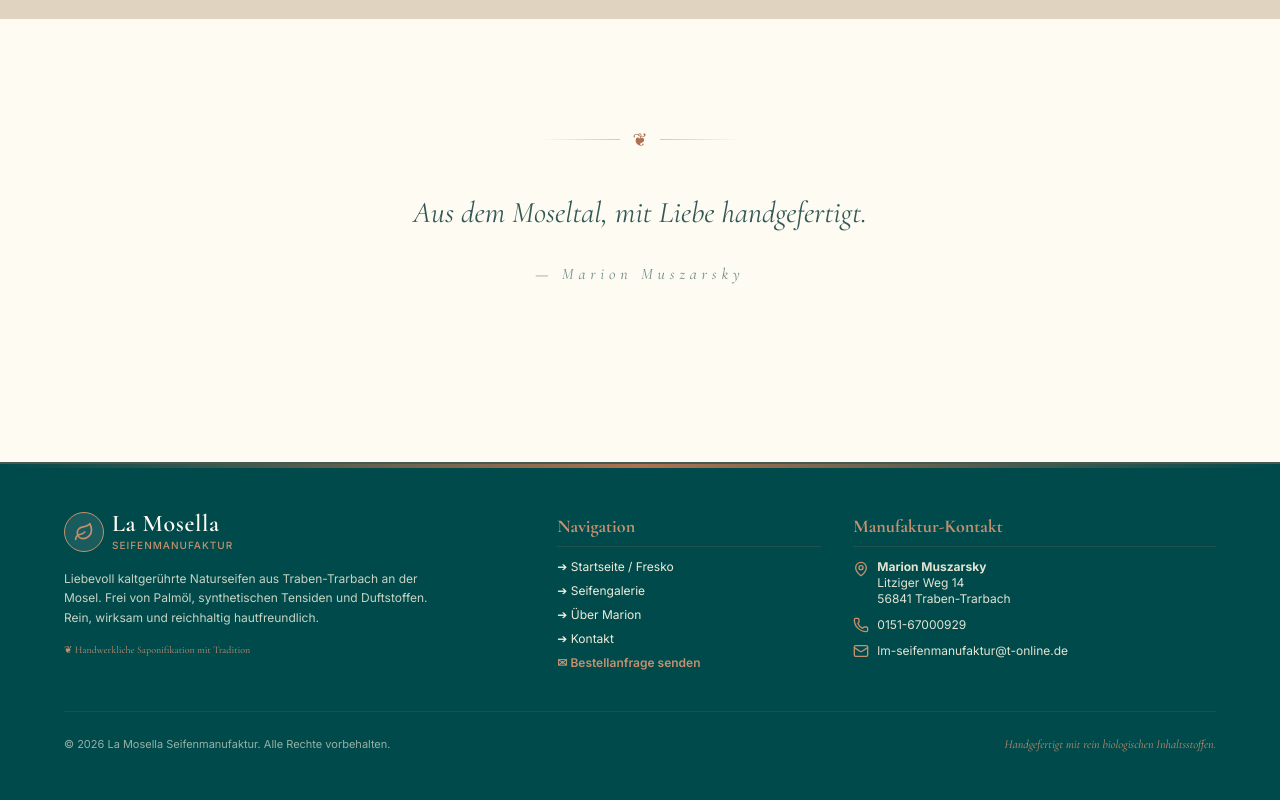
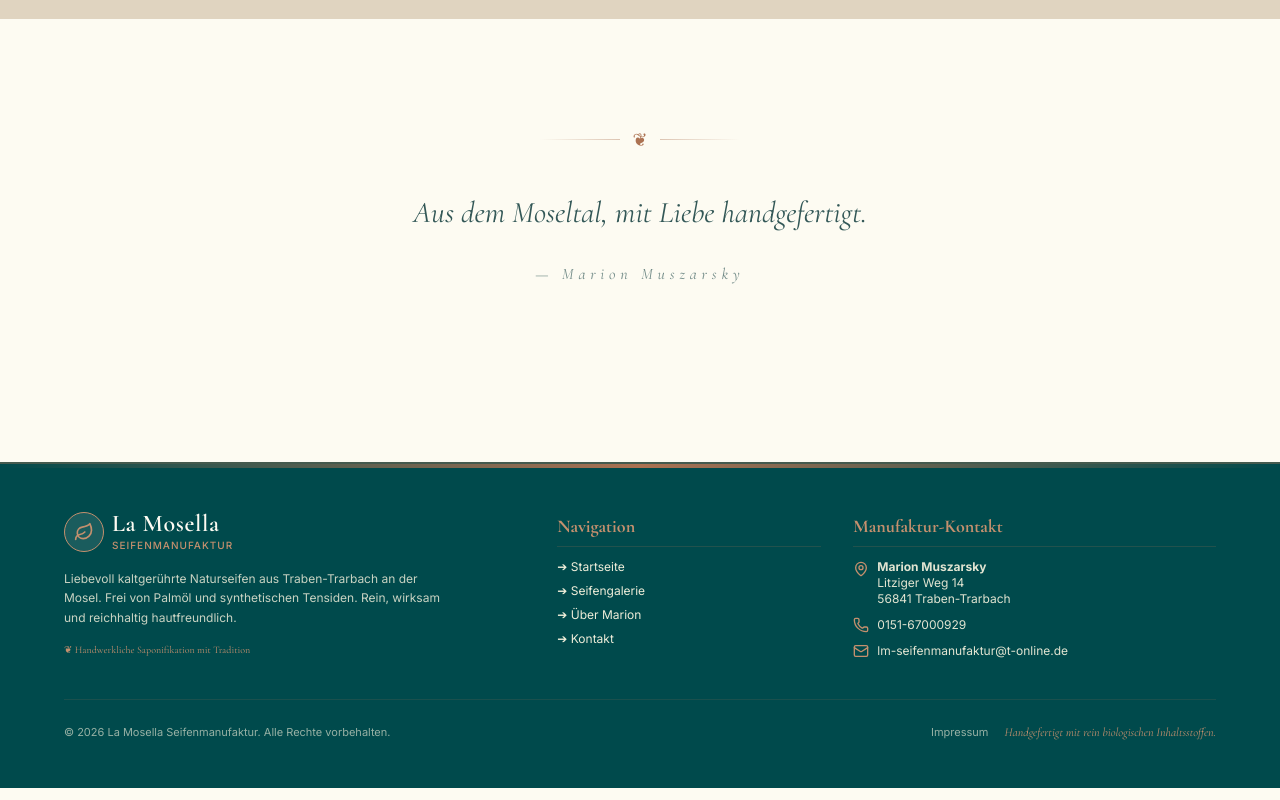
Before and after one commit to Franz0808/La-Mosella, a React (Vite) app: page / in a window 1280 px wide. Shown: the part 2449-3249 px from the top of the page. Built offline with nearby package versions, Linux system fonts and the light colour scheme.

Commit message:
Changed footer and added impressum

```diff
--- a/src/App.tsx
+++ b/src/App.tsx
@@ -48,10 +48,7 @@ export default function App() {
       </main>
 
       {/* Elegant Footer */}
-      <Footer
-        setActiveSection={handleSectionChange}
-        onOpenContact={() => setIsContactOpen(true)}
-      />
+      <Footer setActiveSection={handleSectionChange} />
 
       {/* Inquiry Form Modal Drawer Popup */}
       <ContactModal
--- a/src/components/AboutUs.tsx
+++ b/src/components/AboutUs.tsx
@@ -19,8 +19,8 @@ export default function AboutUs() {
         <div className="md:col-span-7 space-y-6">
           <div className="prose text-moss-dark/65 leading-relaxed text-sm md:text-base space-y-4">
             <p>
-              Mein Name ist <span className="text-moss font-semibold">Marion Muszarsky</span> und ich bin die Gründerin von{' '}
-              <span className="text-moss font-semibold">La Mosella</span>.
+              Mein Name ist <span className="text-moss font-semibold">Marion Muszarsky</span> und ich bin die Gründerin der {' '}
+              <span className="text-moss font-semibold">La Mosella Seifenmanufaktur</span>.
             </p>
             <p>
               Was einst als kreatives Hobby begann, entwickelte sich zu einer großen Leidenschaft. Nach mehreren Jahren
--- a/src/components/Footer.tsx
+++ b/src/components/Footer.tsx
@@ -1,13 +1,14 @@
-import React from 'react';
+import React, { useState } from 'react';
 import { ActiveSection } from '../types';
 import { Leaf, Phone, Mail, MapPin } from 'lucide-react';
 
 interface FooterProps {
   setActiveSection: (section: ActiveSection) => void;
-  onOpenContact: () => void;
 }
 
-export default function Footer({ setActiveSection, onOpenContact }: FooterProps) {
+export default function Footer({ setActiveSection }: FooterProps) {
+  const [showImpressum, setShowImpressum] = useState(false);
+
   return (
     <footer className="bg-moss text-vanilla border-t-2 border-gold/40 py-12 px-4 md:px-8 mt-16 relative">
       <div className="absolute top-0 left-0 right-0 h-1 bg-gradient-to-r from-transparent via-gold to-transparent" />
@@ -30,7 +31,7 @@ export default function Footer({ setActiveSection, onOpenContact }: FooterProps)
           </div>
           <p className="font-sans text-xs text-vanilla-dark/80 leading-relaxed max-w-sm">
             Liebevoll kaltgerührte Naturseifen aus Traben-Trarbach an der Mosel.
-            Frei von Palmöl, synthetischen Tensiden und Duftstoffen. Rein, wirksam und reichhaltig hautfreundlich.
+            Frei von Palmöl und synthetischen Tensiden. Rein, wirksam und reichhaltig hautfreundlich.
           </p>
           <div className="text-[10px] text-gold-light font-serif">
             ❦ Handwerkliche Saponifikation mit Tradition
@@ -45,7 +46,7 @@ export default function Footer({ setActiveSection, onOpenContact }: FooterProps)
           <ul className="space-y-2 text-xs font-sans text-vanilla-dark/95">
             <li>
               <button onClick={() => setActiveSection('home')} className="hover:text-white hover:underline whitespace-nowrap" id="footer-link-home">
-                ➔ Startseite / Fresko
+                ➔ Startseite
               </button>
             </li>
             <li>
@@ -61,11 +62,6 @@ export default function Footer({ setActiveSection, onOpenContact }: FooterProps)
             <li>
               <button onClick={() => setActiveSection('contact')} className="hover:text-white hover:underline whitespace-nowrap" id="footer-link-contact-page">
                 ➔ Kontakt
-              </button>
-            </li>
-            <li>
-              <button onClick={onOpenContact} className="hover:text-white hover:underline text-gold-light font-semibold" id="footer-link-contact">
-                ✉ Bestellanfrage senden
               </button>
             </li>
           </ul>
@@ -99,11 +95,47 @@ export default function Footer({ setActiveSection, onOpenContact }: FooterProps)
         </div>
       </div>
 
+      {/* Impressum */}
+      {showImpressum && (
+        <div className="max-w-6xl mx-auto mt-8 pt-6 border-t border-gold/15 text-xs text-vanilla-dark/80 font-sans space-y-3">
+          <h3 className="font-serif text-base font-bold text-gold-light">Impressum</h3>
+          <div className="space-y-1">
+            <p className="font-semibold text-vanilla/90">Angaben gemäß § 5 TMG</p>
+            <p>Marion Muszarsky</p>
+            <p>Litziger Weg 14</p>
+            <p>56841 Traben-Trarbach</p>
+          </div>
+          <div className="space-y-1">
+            <p><span className="text-vanilla/70">Telefon:</span> 0151-67000929</p>
+            <p><span className="text-vanilla/70">E-Mail:</span> lm-seifenmanufaktur@t-online.de</p>
+          </div>
+          <div className="space-y-1">
+            <p><span className="text-vanilla/70">USt-IdNr. gemäß § 27a UStG:</span> DE300885658</p>
+          </div>
+          <div className="space-y-1">
+            <p className="font-semibold text-vanilla/90">Verantwortlich für den Inhalt nach § 55 Abs. 2 RStV</p>
+            <p>Marion Muszarsky, Litziger Weg 14, 56841 Traben-Trarbach</p>
+          </div>
+          <div className="space-y-1">
+            <p className="font-semibold text-vanilla/90">Website-Erstellung</p>
+            <p>Franz Muszarsky</p>
+          </div>
+        </div>
+      )}
+
       <div className="max-w-6xl mx-auto mt-10 pt-6 border-t border-gold/15 flex flex-col sm:flex-row items-center justify-between text-[11px] text-vanilla-dark/60">
         <p>© 2026 La Mosella Seifenmanufaktur. Alle Rechte vorbehalten.</p>
-        <p className="mt-2 sm:mt-0 font-serif italic text-gold-light text-xs">
-          Handgefertigt mit rein biologischen Inhaltsstoffen.
-        </p>
+        <div className="flex items-center gap-4 mt-2 sm:mt-0">
+          <button
+            onClick={() => setShowImpressum(v => !v)}
+            className="hover:text-gold-light hover:underline transition-colors"
+          >
+            Impressum
+          </button>
+          <p className="font-serif italic text-gold-light text-xs">
+            Handgefertigt mit rein biologischen Inhaltsstoffen.
+          </p>
+        </div>
       </div>
     </footer>
   );
```
